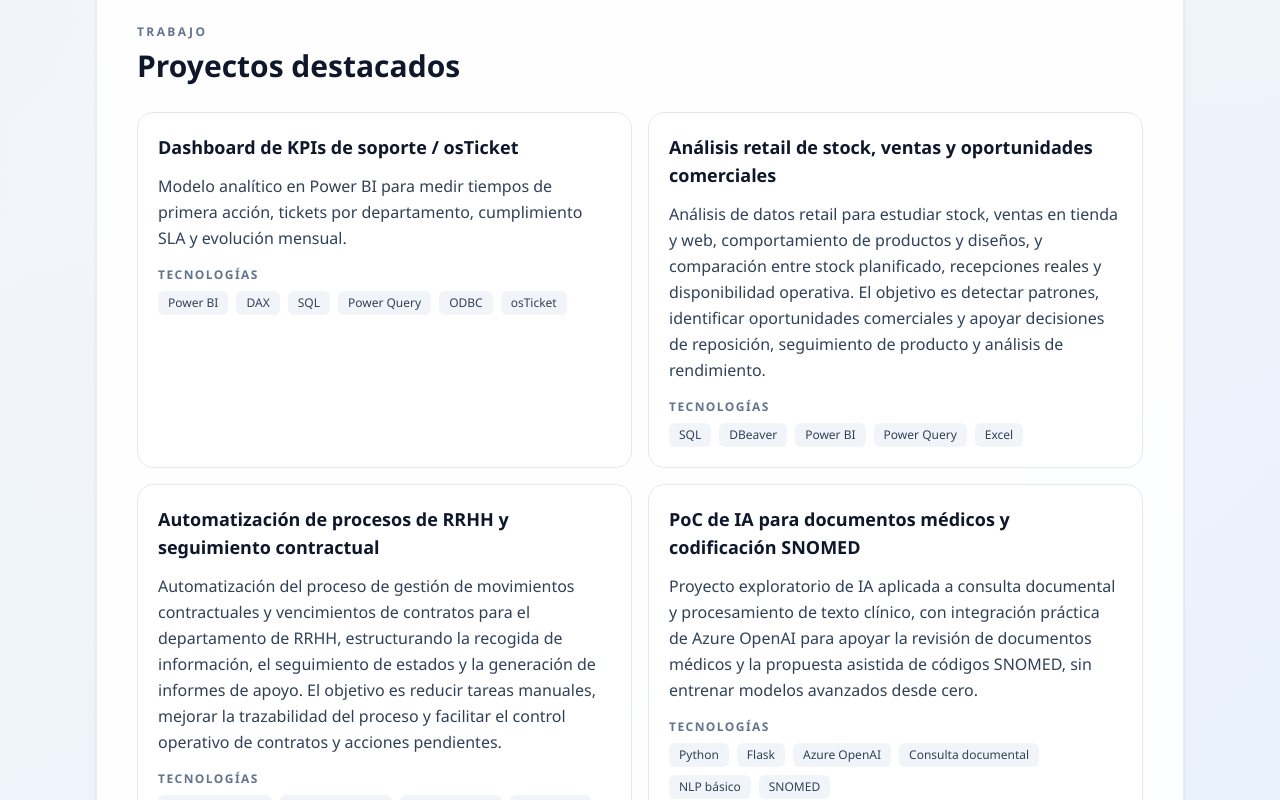
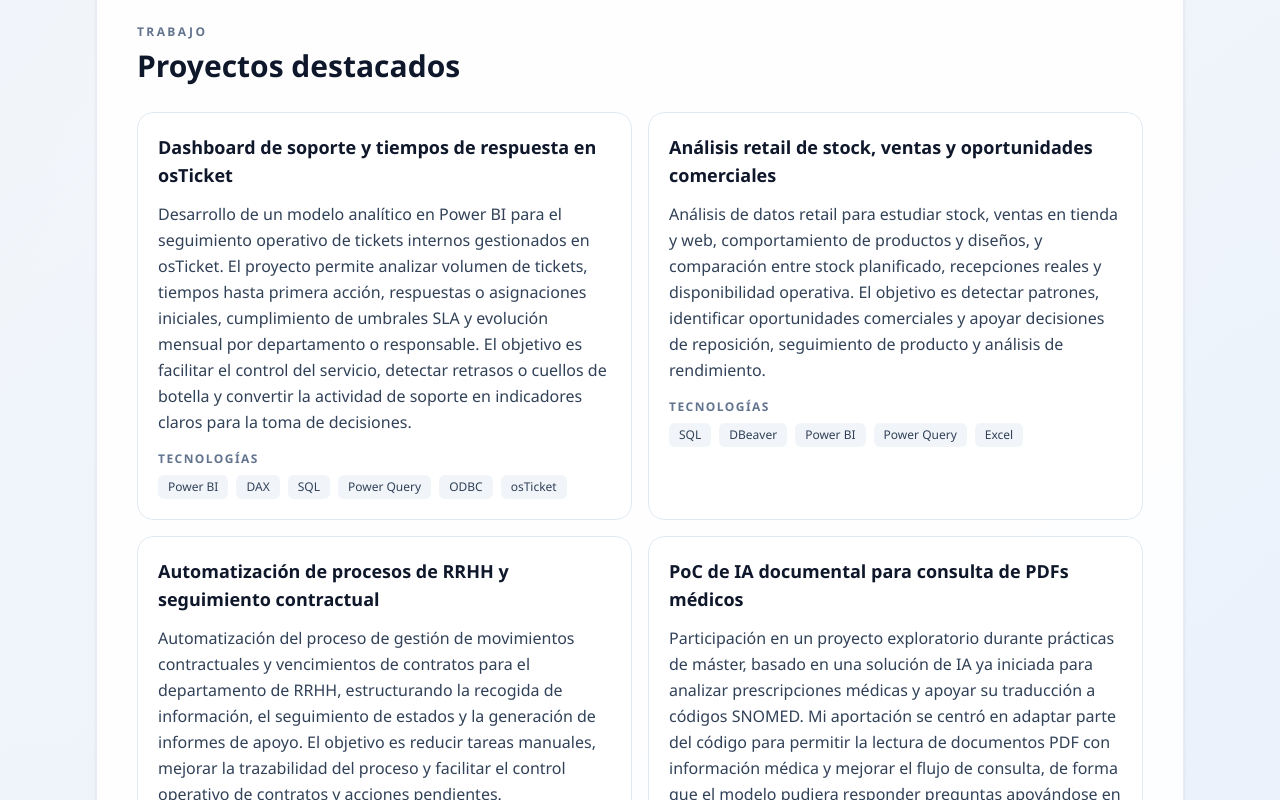
Before and after one commit to Javivi555/portfolio-javier, a React (Vite) app: page / in a window 1280 px wide. Shown: the part 1400-2200 px from the top of the page. Built offline with nearby package versions, Linux system fonts and the light colour scheme.

Commit message:
Update osTicket dashboard project

```diff
--- a/src/components/Projects.jsx
+++ b/src/components/Projects.jsx
@@ -2,9 +2,9 @@ import SectionTitle from './SectionTitle'
 
 const projects = [
   {
-    title: 'Dashboard de KPIs de soporte / osTicket',
+    title: 'Dashboard de soporte y tiempos de respuesta en osTicket',
     description:
-      'Modelo analítico en Power BI para medir tiempos de primera acción, tickets por departamento, cumplimiento SLA y evolución mensual.',
+      'Desarrollo de un modelo analítico en Power BI para el seguimiento operativo de tickets internos gestionados en osTicket. El proyecto permite analizar volumen de tickets, tiempos hasta primera acción, respuestas o asignaciones iniciales, cumplimiento de umbrales SLA y evolución mensual por departamento o responsable. El objetivo es facilitar el control del servicio, detectar retrasos o cuellos de botella y convertir la actividad de soporte en indicadores claros para la toma de decisiones.',
     tech: ['Power BI', 'DAX', 'SQL', 'Power Query', 'ODBC', 'osTicket'],
   },
   {
@@ -20,10 +20,10 @@ const projects = [
     tech: ['Power Automate', 'Microsoft Forms', 'Microsoft Lists', 'SharePoint', 'Planner', 'Teams'],
   },
   {
-    title: 'PoC de IA para documentos médicos y codificación SNOMED',
+    title: 'PoC de IA documental para consulta de PDFs médicos',
     description:
-      'Proyecto exploratorio de IA aplicada a consulta documental y procesamiento de texto clínico, con integración práctica de Azure OpenAI para apoyar la revisión de documentos médicos y la propuesta asistida de códigos SNOMED, sin entrenar modelos avanzados desde cero.',
-    tech: ['Python', 'Flask', 'Azure OpenAI', 'Consulta documental', 'NLP básico', 'SNOMED'],
+      'Participación en un proyecto exploratorio durante prácticas de máster, basado en una solución de IA ya iniciada para analizar prescripciones médicas y apoyar su traducción a códigos SNOMED. Mi aportación se centró en adaptar parte del código para permitir la lectura de documentos PDF con información médica y mejorar el flujo de consulta, de forma que el modelo pudiera responder preguntas apoyándose en el contenido del documento.',
+    tech: ['Python', 'Azure OpenAI', 'PDFs', 'Consulta documental', 'Prompting', 'SNOMED'],
   },
 ]
 
```
